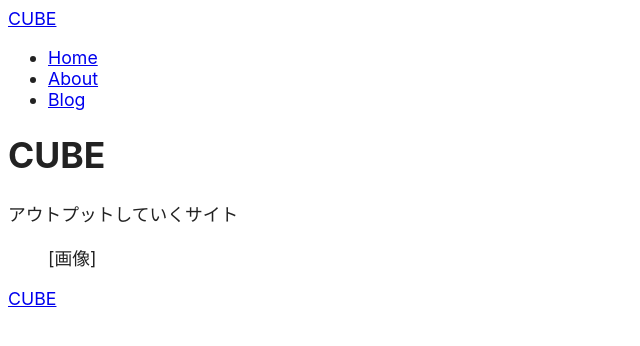
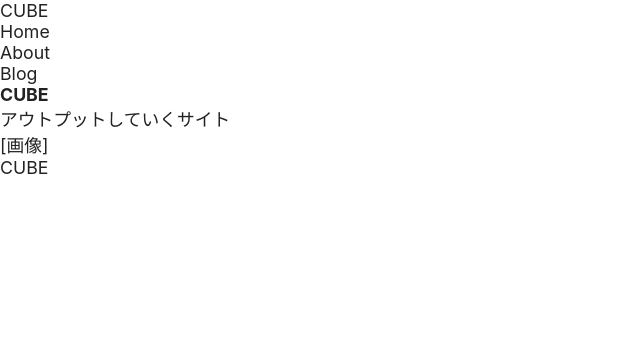
Before and after one commit to hyosetsu/next-react-website, a Next.js app: page / in a window 1280 px wide. Shown: the top 346 px of the page, without its empty margins (0-640 px from the left). Built offline with nearby package versions, Linux system fonts and the light colour scheme.

Commit message:
CSS Modules 3.3
グローバルスタイルを設定する

```diff
--- a/styles/globals.css
+++ b/styles/globals.css
@@ -29,3 +29,31 @@
   font-family: -apple-system, BlinkMacSystemFont, 'Segoe UI', Helvetica, Arial, sans-serif;
   font-size: var(--body);
 }
+
+h1 {
+  font-size: var(--heading1);
+}
+
+h2 {
+  font-size: var(--heading2);
+}
+
+h3 {
+  font-size: var(--heading3);
+}
+
+/*リセット*/
+body, h1, h2, h3, p, figure, ul {
+  margin: 0;
+  padding: 0;
+  list-style: none;
+}
+
+*, *::before, *::after {
+  box-sizing: border-box;
+}
+
+a {
+  color: inherit;
+  text-decoration: none;
+}
```
Lines whose indentation alone changed are shown as unchanged.
